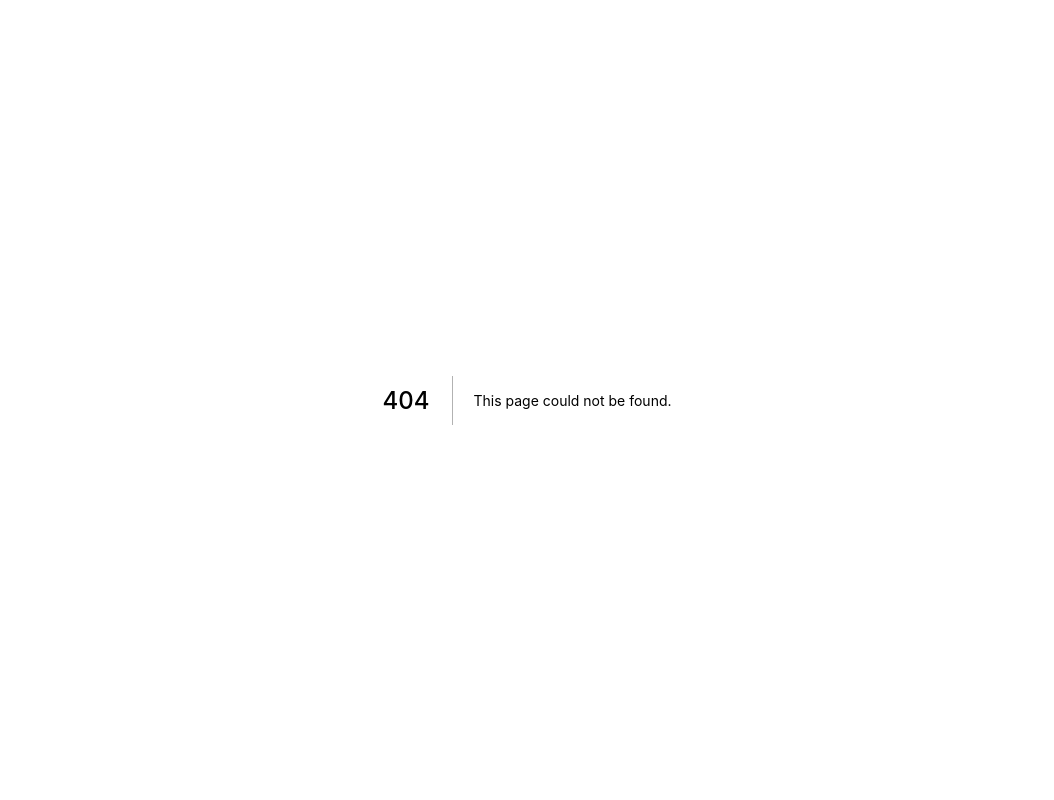
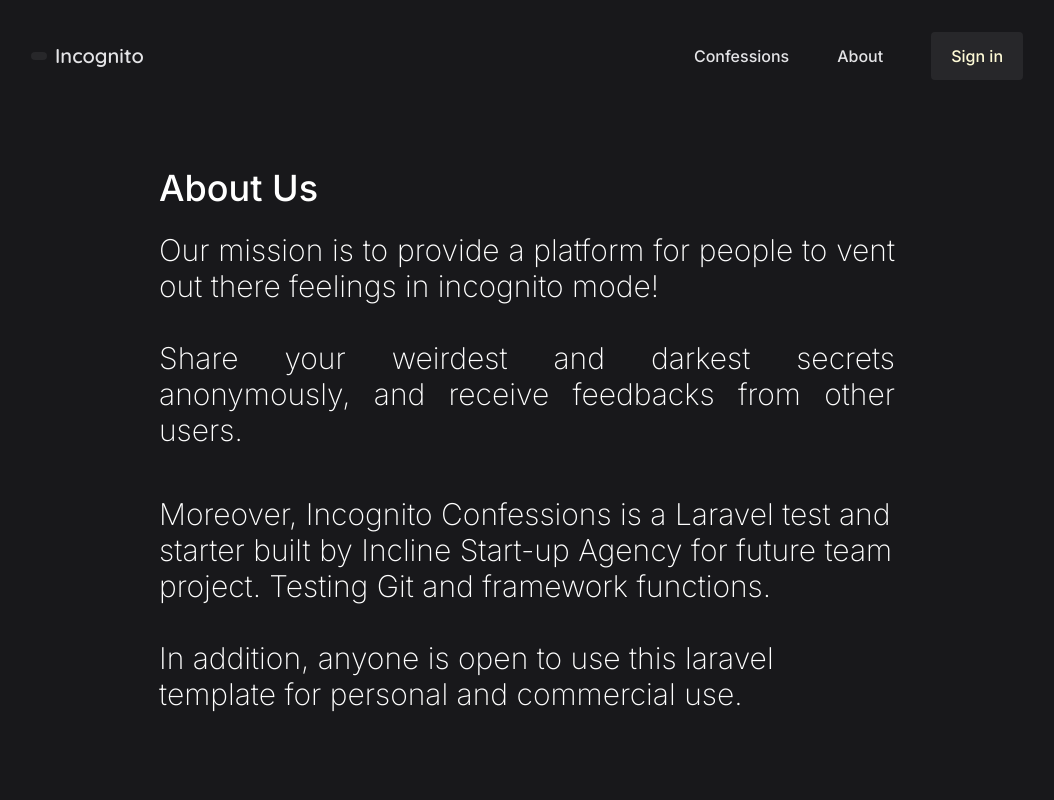
Before and after one commit to inclineteam/Next-Incognito-Confessions, a Next.js app: page /about in a window 1280 px wide. Before the commit this address had no page. Shown: the top 800 px of the page, without its empty margins (113-1167 px from the left). Built offline with nearby package versions, Linux system fonts and the light colour scheme.

Commit message:
Create about.tsx

```diff
--- /dev/null
+++ b/pages/about.tsx
@@ -0,0 +1,40 @@
+import type { NextPage } from 'next'
+import { AuthLayout } from '../components/auth-layout'
+import { Layout } from '../components/layout'
+import { Navbar } from '../components/navbar'
+
+const About: NextPage = () => {
+    return (
+        <Layout>
+            <div className="h-auto min-h-screen bg-zinc-900">
+
+                <div className="mx-auto max-w-[1400px]">
+                    <Navbar />
+                </div>
+                <div className="mx-auto max-w-[1400px]">
+                    <section className='responsive-padding relative mx-auto w-full max-w-4xl py-8 text-white'>
+                        <h1 className="font-medium text-4xl text-start py-6">About Us</h1>
+                        <p className="text-3xl text-justify font-extralight">
+                            Our mission is to provide a platform for
+                            people to vent out there feelings in incognito mode!
+                            <br/> <br/>
+                            Share your weirdest and darkest secrets anonymously,
+                            and receive feedbacks from other users.
+                        </p>
+                            <br/><br/>
+                        <p className="text-3xl text-start font-extralight">
+                            Moreover, Incognito Confessions is a Laravel test and starter built by
+                            Incline Start-up Agency for future team project.
+                            Testing Git and framework functions.
+                            <br/> <br/>
+                            In addition, anyone is open to use this laravel template for
+                            personal and commercial use.
+                        </p>
+                    </section>
+                </div>
+            </div>
+        </Layout>
+    )
+}
+
+export default About
```
